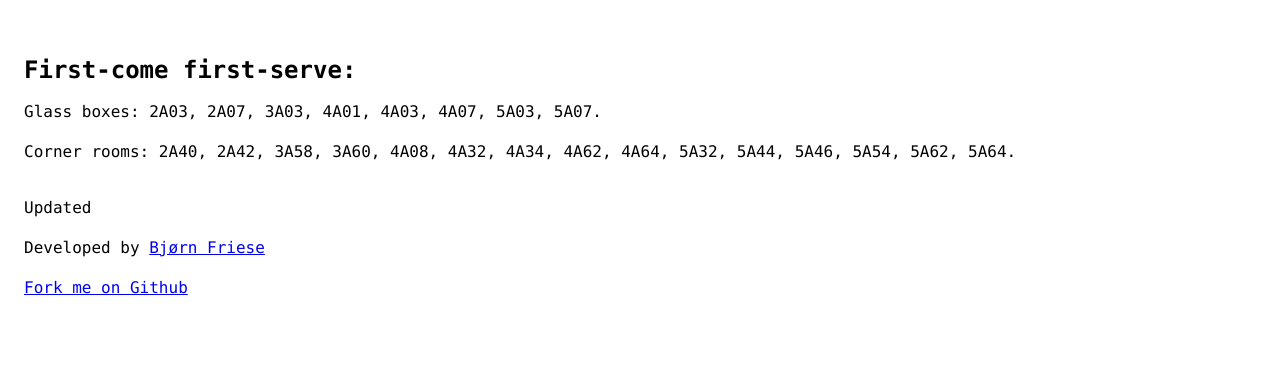
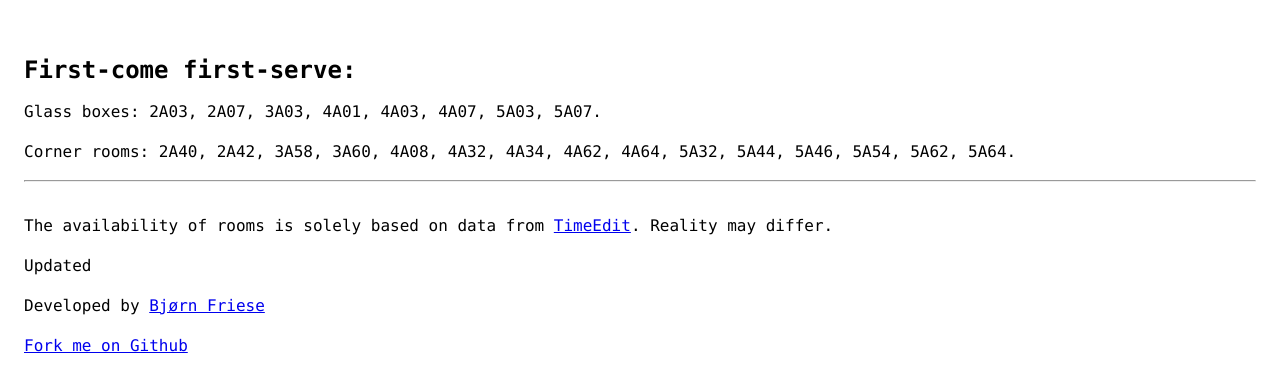
Before and after one commit to christianknu/eitu, a Python web app: template functions/eitu/templates/index.html in a window 1280 px wide. Shown: the top 392 px of the page. Run offline with Jinja, Linux system fonts and the light colour scheme; the template is opened without the code that fills it, so the values that code supplies are empty.

Commit message:
Add TimeEdit disclaimer

```diff
--- a/functions/eitu/templates/index.html
+++ b/functions/eitu/templates/index.html
@@ -70,7 +70,9 @@
       <p>Glass boxes: 2A03, 2A07, 3A03, 4A01, 4A03, 4A07, 5A03, 5A07.</p>
       <p>Corner rooms: 2A40, 2A42, 3A58, 3A60, 4A08, 4A32, 4A34, 4A62, 4A64, 5A32, 5A44, 5A46, 5A54, 5A62, 5A64.</p>
     </section>
+    <hr/>
     <footer>
+      <p>The availability of rooms is solely based on data from <a title="TimeEdit" href="https://timeedit.itu.dk/">TimeEdit</a>. Reality may differ.</p>
       <p>Updated {{ updated }}</p>
       <p>Developed by <a title="Bjørn Friese" href="https://frieze.dk">Bjørn Friese</a></p>
       <p><a title="Fork me on Github" href="https://github.com/eitu/eitu">Fork me on Github</a></p>
```
